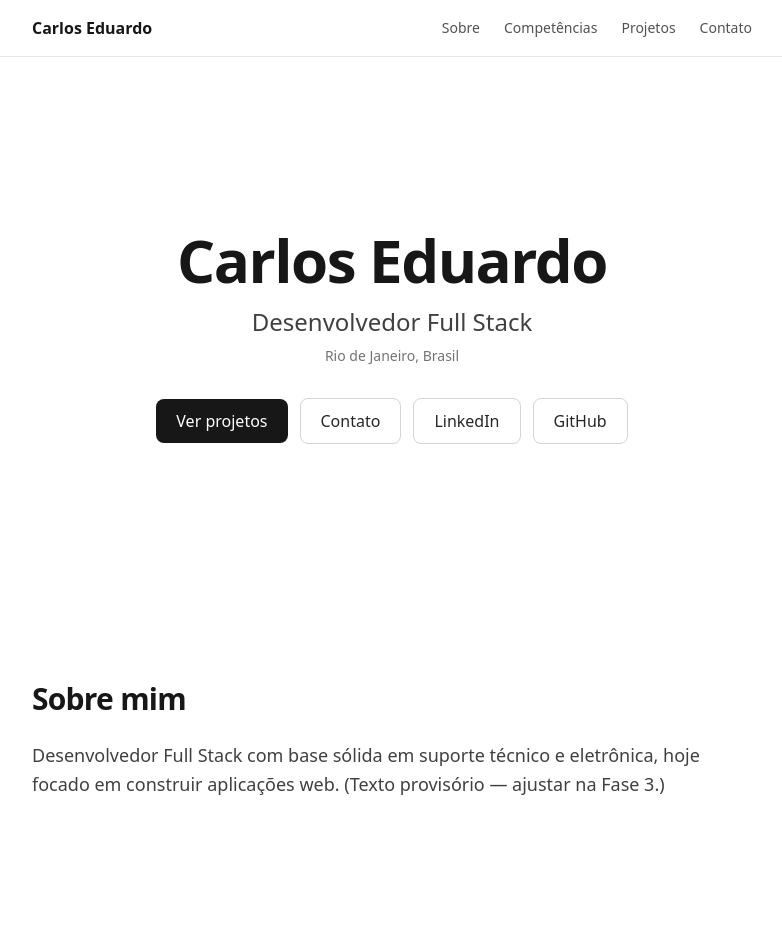
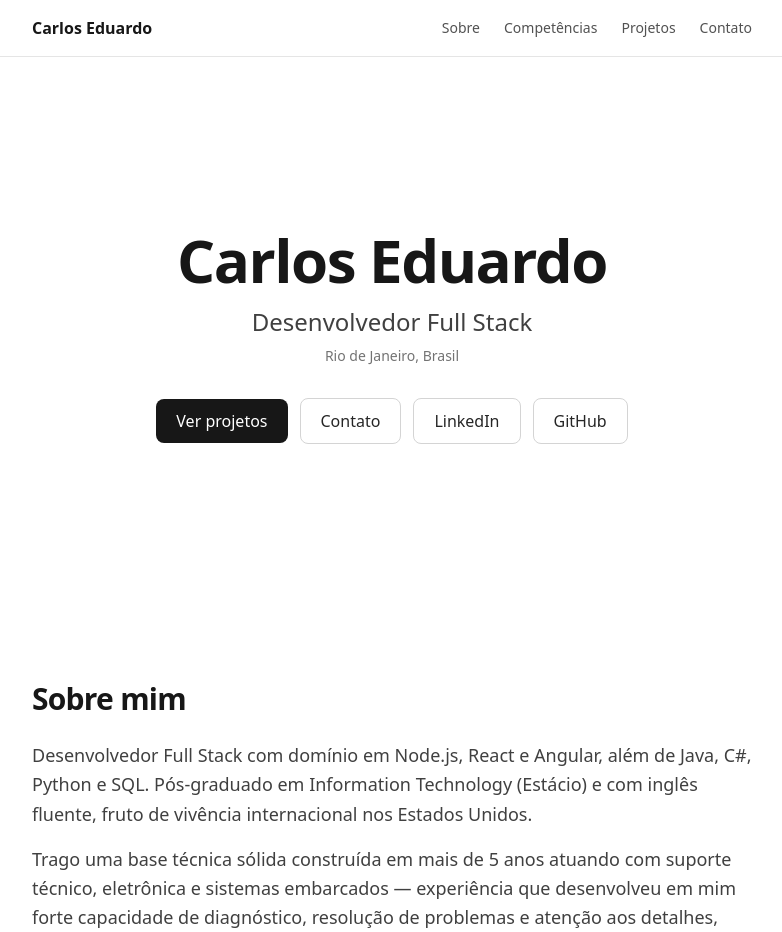
Before and after one commit to Streche/Streche.github.io, a React (Vite) app: page / in a window 1280 px wide. Shown: the top 932 px of the page, without its empty margins (248-1030 px from the left). Built offline with nearby package versions, Linux system fonts and the light colour scheme.

Commit message:
refactor: conteudo real (LinkedIn) e correcoes da revisao das fases 2 e 3

```diff
--- a/src/data/profile.ts
+++ b/src/data/profile.ts
@@ -1,7 +1,6 @@
 /**
  * Modelo de conteúdo do portfólio (fonte única de dados).
- * Mantém o conteúdo separado da UI — as seções (Fase 3) apenas consomem isto.
- * Valores são provisórios e serão confirmados/ajustados na Fase 3.
+ * Mantém o conteúdo separado da UI — as seções apenas consomem isto.
  */
 
 export interface SkillGroup {
@@ -24,27 +23,28 @@ export interface Project {
   tags: string[]
   /** Link do código (opcional). */
   repoUrl?: string
-  /** Link da demo ao vivo (opcional). */
+  /** Link da demo ao vivo (opcional). Adicionado após o deploy (Fase 6). */
   liveUrl?: string
 }
 
 export interface Profile {
   name: string
   role: string
-  about: string
+  /** Texto "sobre mim" em parágrafos. */
+  about: string[]
   location: string
   skills: SkillGroup[]
   contacts: Contact[]
   projects: Project[]
 }
 
-/** TODO(Fase 3): substituir pelos textos finais confirmados pelo Carlos. */
 export const profile: Profile = {
   name: 'Carlos Eduardo',
   role: 'Desenvolvedor Full Stack',
-  about:
-    'Desenvolvedor Full Stack com base sólida em suporte técnico e eletrônica, ' +
-    'hoje focado em construir aplicações web. (Texto provisório — ajustar na Fase 3.)',
+  about: [
+    'Desenvolvedor Full Stack com domínio em Node.js, React e Angular, além de Java, C#, Python e SQL. Pós-graduado em Information Technology (Estácio) e com inglês fluente, fruto de vivência internacional nos Estados Unidos.',
+    'Trago uma base técnica sólida construída em mais de 5 anos atuando com suporte técnico, eletrônica e sistemas embarcados — experiência que desenvolveu em mim forte capacidade de diagnóstico, resolução de problemas e atenção aos detalhes, hoje aplicada ao desenvolvimento de software.',
+  ],
   location: 'Rio de Janeiro, Brasil',
   skills: [
     {
@@ -52,7 +52,7 @@ export const profile: Profile = {
       items: ['React', 'Angular', 'JavaScript', 'TypeScript'],
     },
     { label: 'Back-end', items: ['Node.js', 'Java', 'C#', 'Python'] },
-    { label: 'Dados', items: ['SQL', 'Excel avançado', 'Power BI'] },
+    { label: 'Dados', items: ['SQL', 'Power BI'] },
   ],
   contacts: [
     {
@@ -61,7 +61,6 @@ export const profile: Profile = {
       href: 'https://www.linkedin.com/in/carlos-eduardo-695414195/',
     },
     { type: 'github', label: 'GitHub', href: 'https://github.com/Streche' },
-    // TODO(Fase 3): confirmar se o e-mail deve aparecer publicamente.
   ],
   projects: [
     {
@@ -70,7 +69,6 @@ export const profile: Profile = {
         'Este site, com um mini-game 2D integrado e recorde pessoal salvo no navegador.',
       tags: ['React', 'TypeScript', 'Canvas', 'Tailwind'],
       repoUrl: 'https://github.com/Streche/Streche.github.io',
-      liveUrl: 'https://streche.github.io',
     },
   ],
 }
--- a/src/sections/About.tsx
+++ b/src/sections/About.tsx
@@ -5,9 +5,16 @@ import { Section } from '../components/Section'
 export function About() {
   return (
     <Section id="sobre" title="Sobre mim">
-      <p className="text-lg leading-relaxed text-neutral-700 dark:text-neutral-300">
-        {profile.about}
-      </p>
+      <div className="space-y-4">
+        {profile.about.map((paragraph, index) => (
+          <p
+            key={index}
+            className="text-lg leading-relaxed text-neutral-700 dark:text-neutral-300"
+          >
+            {paragraph}
+          </p>
+        ))}
+      </div>
     </Section>
   )
 }
```
Also changed, not shown: 1 other file (tests, documents, lock files or other folders).
